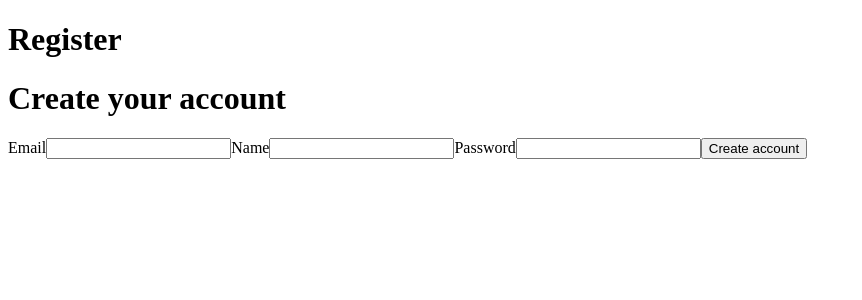
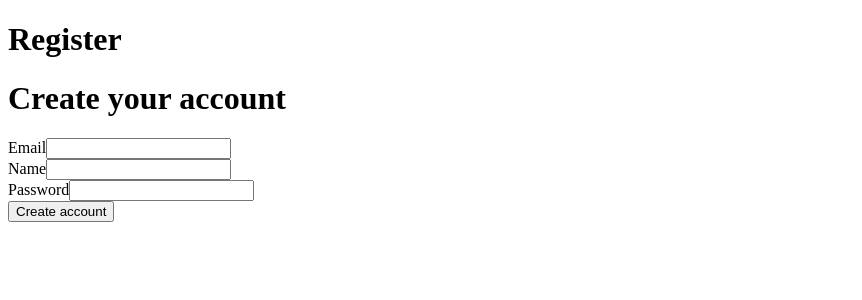
Before and after one commit to svennif/radiant-resorts, a Next.js app: page /register in a window 1280 px wide. Shown: the top 300 px of the page, without its empty margins (0-862 px from the left). Built offline with nearby package versions, Linux system fonts and the light colour scheme.

Commit message:
form changes

```diff
--- a/app/register/form.tsx
+++ b/app/register/form.tsx
@@ -1,4 +1,6 @@
 "use client";
+
+import Input from "@/components/ui/input";
 
 export const RegisterForm = () => {
     const onSubmit = (e: React.FormEvent<HTMLFormElement>) => {
@@ -7,17 +9,14 @@ export const RegisterForm = () => {
     };
 
     return (
-        <div>
+        <>
             <h1>Create your account</h1>
             <form>
-                <label htmlFor="email">Email</label>
-                <input type="text" id="email" name="email" />
-                <label htmlFor="name">Name</label>
-                <input type="text" id="name" name="name" />
-                <label htmlFor="password">Password</label>
-                <input type="password" id="password" name="password" />
+                <Input label="Email" id="email" type="email" name="email" />
+                <Input label="Name" id="name" type="name" name="name" />
+                <Input label="Password" id="password" type="password" name="password" />
                 <button type="submit">Create account</button>
             </form>
-        </div>
+        </>
     );
 };
--- /dev/null
+++ b/components/ui/input.tsx
@@ -0,0 +1,15 @@
+import { InputHTMLAttributes } from "react";
+
+interface InputProps extends InputHTMLAttributes<HTMLInputElement> {
+    label: string;
+    id: string;
+}
+
+export default function Input({ label, id, ...props }: InputProps) {
+    return (
+        <div className="input">
+            <label htmlFor={id}>{label}</label>
+            <input id={id} {...props} />
+        </div>
+    );
+}
```
